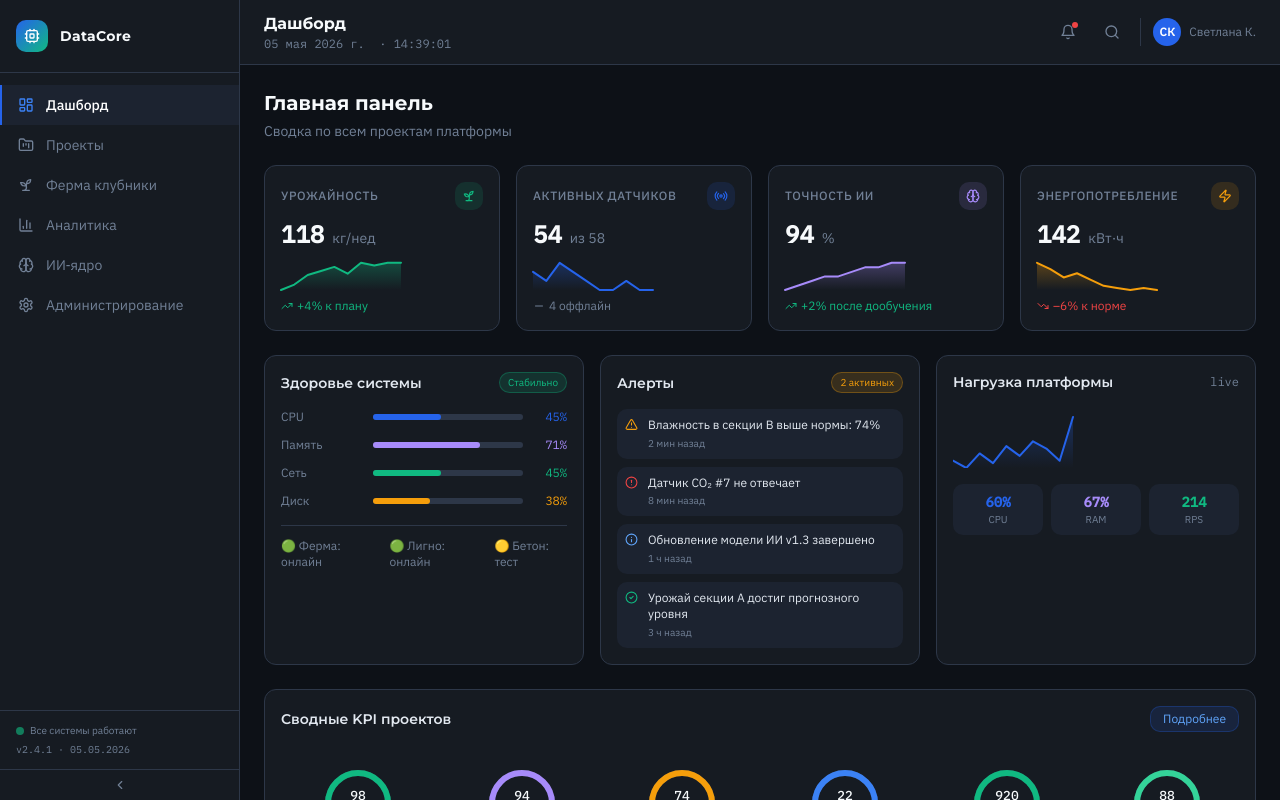
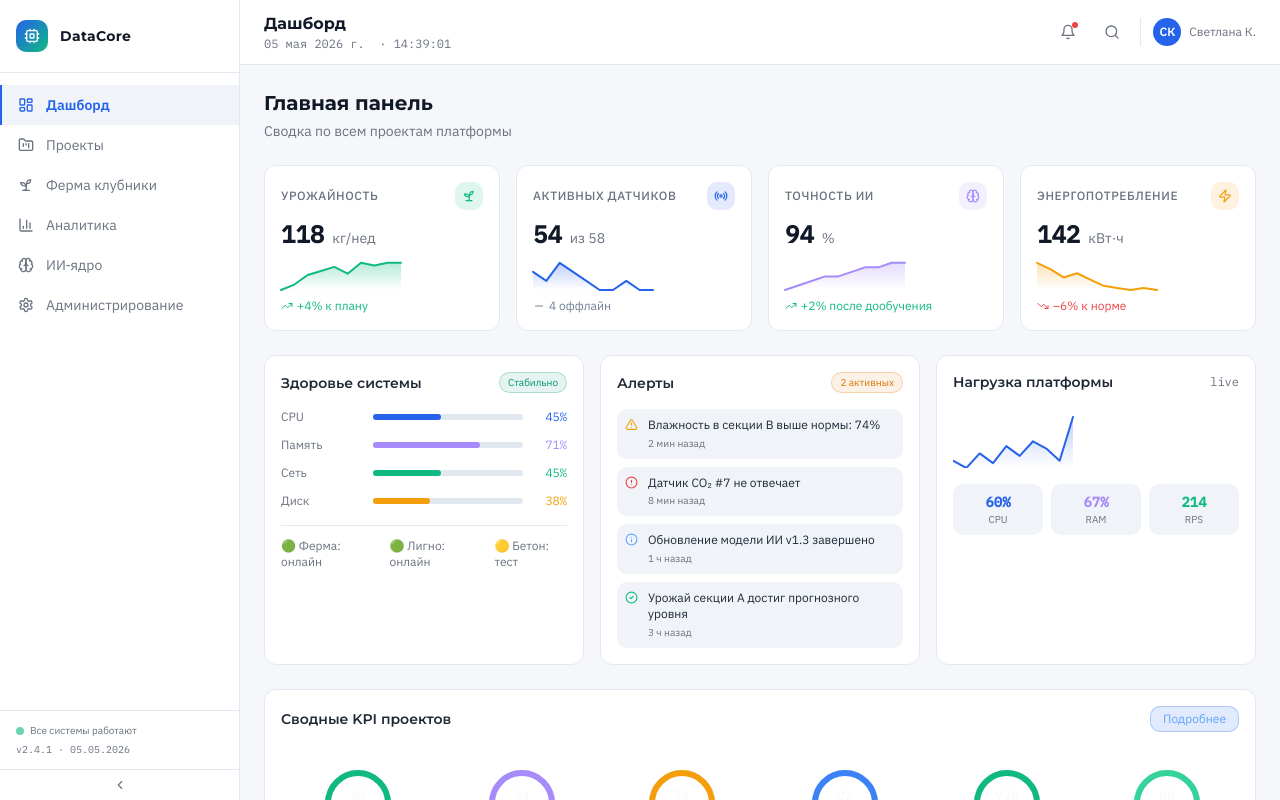
Before and after one commit to pr-poehali-dev/data-monitoring-platform, a React (Vite) app: page / in a window 1280 px wide. Built offline with nearby package versions, Linux system fonts and the light colour scheme.

Commit message:
`feat: светлый фон сайта`

```diff
--- a/src/index.css
+++ b/src/index.css
@@ -4,23 +4,23 @@
 
 @layer base {
   :root {
-    --background: 220 20% 7%;
-    --foreground: 210 20% 92%;
+    --background: 220 20% 97%;
+    --foreground: 220 25% 12%;
 
-    --card: 220 18% 10%;
-    --card-foreground: 210 20% 92%;
+    --card: 0 0% 100%;
+    --card-foreground: 220 25% 12%;
 
-    --popover: 220 18% 10%;
-    --popover-foreground: 210 20% 92%;
+    --popover: 0 0% 100%;
+    --popover-foreground: 220 25% 12%;
 
-    --primary: 217 91% 60%;
+    --primary: 217 91% 50%;
     --primary-foreground: 0 0% 100%;
 
-    --secondary: 220 15% 15%;
-    --secondary-foreground: 210 20% 80%;
+    --secondary: 220 15% 94%;
+    --secondary-foreground: 220 25% 20%;
 
-    --muted: 220 15% 13%;
-    --muted-foreground: 215 15% 50%;
+    --muted: 220 15% 94%;
+    --muted-foreground: 215 15% 45%;
 
     --accent: 38 92% 50%;
     --accent-foreground: 0 0% 10%;
@@ -28,34 +28,34 @@
     --destructive: 0 72% 51%;
     --destructive-foreground: 0 0% 100%;
 
-    --border: 220 15% 18%;
-    --input: 220 15% 16%;
-    --ring: 217 91% 60%;
+    --border: 220 15% 88%;
+    --input: 220 15% 88%;
+    --ring: 217 91% 50%;
 
     --radius: 0.625rem;
 
-    --sidebar-background: 220 20% 6%;
-    --sidebar-foreground: 210 20% 75%;
-    --sidebar-primary: 217 91% 60%;
+    --sidebar-background: 220 20% 98%;
+    --sidebar-foreground: 220 15% 30%;
+    --sidebar-primary: 217 91% 50%;
     --sidebar-primary-foreground: 0 0% 100%;
-    --sidebar-accent: 220 15% 12%;
-    --sidebar-accent-foreground: 210 20% 85%;
-    --sidebar-border: 220 15% 14%;
-    --sidebar-ring: 217 91% 60%;
+    --sidebar-accent: 220 15% 93%;
+    --sidebar-accent-foreground: 220 25% 15%;
+    --sidebar-border: 220 15% 88%;
+    --sidebar-ring: 217 91% 50%;
 
     /* Platform specific */
-    --clr-bg: #0d1117;
-    --clr-surface: #161b22;
-    --clr-surface2: #1c2330;
-    --clr-border: #2d3748;
+    --clr-bg: #f5f7fa;
+    --clr-surface: #ffffff;
+    --clr-surface2: #f0f4f8;
+    --clr-border: #e2e8f0;
     --clr-blue: #2563eb;
-    --clr-blue-light: #3b82f6;
-    --clr-orange: #f59e0b;
-    --clr-green: #10b981;
-    --clr-red: #ef4444;
-    --clr-text: #e2e8f0;
-    --clr-muted: #718096;
-    --clr-heading: #f7fafc;
+    --clr-blue-light: #1d4ed8;
+    --clr-orange: #d97706;
+    --clr-green: #059669;
+    --clr-red: #dc2626;
+    --clr-text: #1f2937;
+    --clr-muted: #6b7280;
+    --clr-heading: #111827;
   }
 }
 
@@ -186,7 +186,7 @@
 .nav-item.active {
   background: var(--clr-surface2);
   border-left-color: var(--clr-blue);
-  color: #fff;
+  color: var(--clr-blue);
 }
 
 /* Card hover */
@@ -201,25 +201,25 @@
 }
 
 /* Status badge */
+.badge-info {
+  background: rgba(37, 99, 235, 0.1);
+  color: #2563eb;
+  border: 1px solid rgba(37, 99, 235, 0.25);
+}
 .badge-online {
-  background: rgba(16, 185, 129, 0.15);
-  color: #10b981;
-  border: 1px solid rgba(16, 185, 129, 0.3);
+  background: rgba(5, 150, 105, 0.1);
+  color: #059669;
+  border: 1px solid rgba(5, 150, 105, 0.25);
 }
 .badge-warning {
-  background: rgba(245, 158, 11, 0.15);
-  color: #f59e0b;
-  border: 1px solid rgba(245, 158, 11, 0.3);
+  background: rgba(217, 119, 6, 0.1);
+  color: #d97706;
+  border: 1px solid rgba(217, 119, 6, 0.25);
 }
 .badge-offline {
-  background: rgba(239, 68, 68, 0.15);
-  color: #ef4444;
-  border: 1px solid rgba(239, 68, 68, 0.3);
-}
-.badge-info {
-  background: rgba(37, 99, 235, 0.15);
-  color: #60a5fa;
-  border: 1px solid rgba(37, 99, 235, 0.3);
+  background: rgba(220, 38, 38, 0.1);
+  color: #dc2626;
+  border: 1px solid rgba(220, 38, 38, 0.25);
 }
 
 /* Mono font for values */
@@ -229,7 +229,7 @@
 
 /* Gradient text */
 .gradient-text {
-  background: linear-gradient(135deg, #60a5fa, #34d399);
+  background: linear-gradient(135deg, #2563eb, #059669);
   -webkit-background-clip: text;
   -webkit-text-fill-color: transparent;
   background-clip: text;
--- a/src/pages/Index.tsx
+++ b/src/pages/Index.tsx
@@ -296,9 +296,9 @@ export default function Index() {
               className={`nav-item w-full flex items-center gap-3 px-4 py-2.5 text-sm ${active === item.id ? "active" : ""}`}
               title={!sidebarOpen ? item.label : undefined}
             >
-              <Icon name={item.icon} size={16} style={{ color: active === item.id ? "var(--clr-blue-light)" : "var(--clr-muted)" }} />
+              <Icon name={item.icon} size={16} style={{ color: active === item.id ? "var(--clr-blue)" : "var(--clr-muted)" }} />
               {sidebarOpen && (
-                <span className={active === item.id ? "text-white font-medium" : "text-[var(--clr-muted)]"}>
+                <span style={{ color: active === item.id ? "var(--clr-blue)" : "var(--clr-muted)", fontWeight: active === item.id ? 600 : 400 }}>
                   {item.label}
                 </span>
               )}
```
